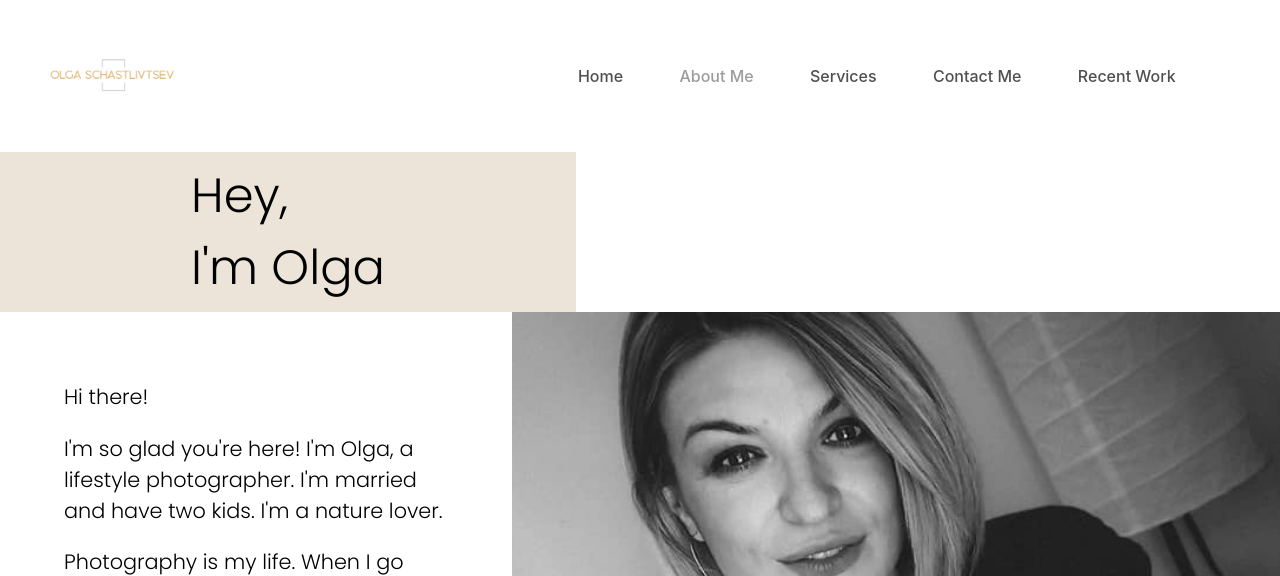
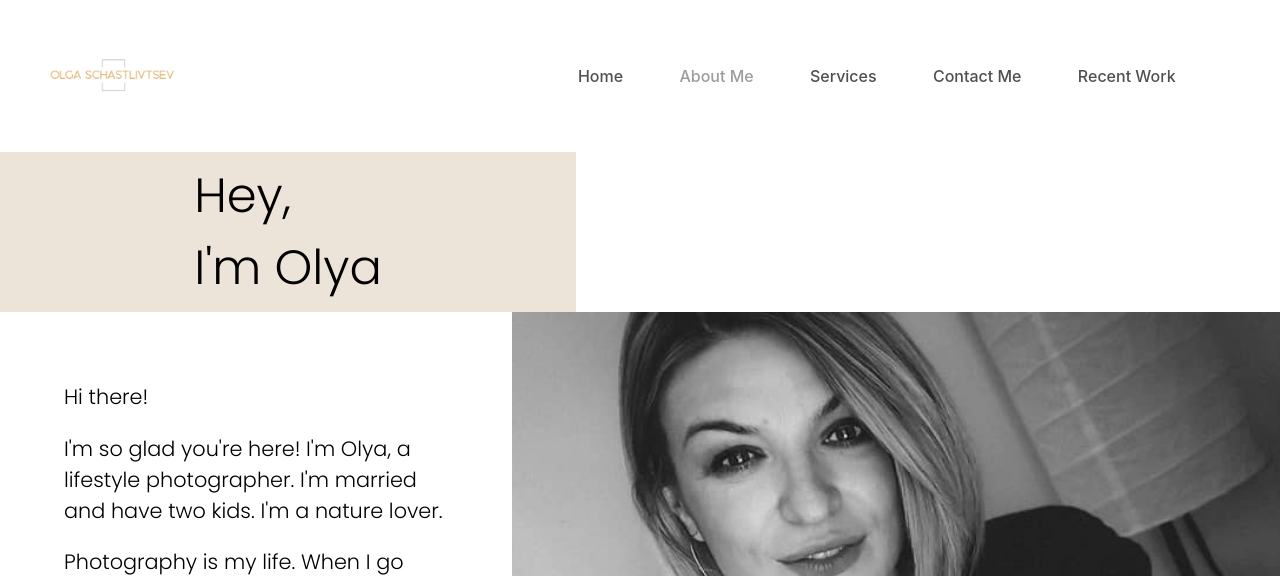
Before and after one commit to achichikalova/olga-photography-app, a React (Create React App) app: page /about in a window 1280 px wide. Shown: the top 576 px of the page. Built offline with nearby package versions, Linux system fonts and the light colour scheme.

Commit message:
Change name, add alt attribute for image

```diff
--- a/src/pages/About.js
+++ b/src/pages/About.js
@@ -1,5 +1,5 @@
 import React from "react";
-import Olga from "../assets/images/about.jpg";
+import Olya from "../assets/images/about.jpg";
 import "./About.scss";
 
 const About = () => {
@@ -9,14 +9,14 @@ const About = () => {
         <span>
           Hey,
           <br />
-          I'm Olga
+          I'm Olya
         </span>
       </div>
       <div className="about-info">
         <article>
           <p>Hi there!</p>
           <p>
-            I'm so glad you're here! I'm Olga, a lifestyle photographer. I'm
+            I'm so glad you're here! I'm Olya, a lifestyle photographer. I'm
             married and have two kids. I'm a nature lover.
           </p>
           <p>
@@ -30,7 +30,7 @@ const About = () => {
             be shy. Just be yourself, and we'll take some fantastic pictures.
           </p>
         </article>
-        <img src={Olga} alt="my photo" />
+        <img src={Olya} alt="Smiling beautiful woman" />
       </div>
     </div>
   );
```
